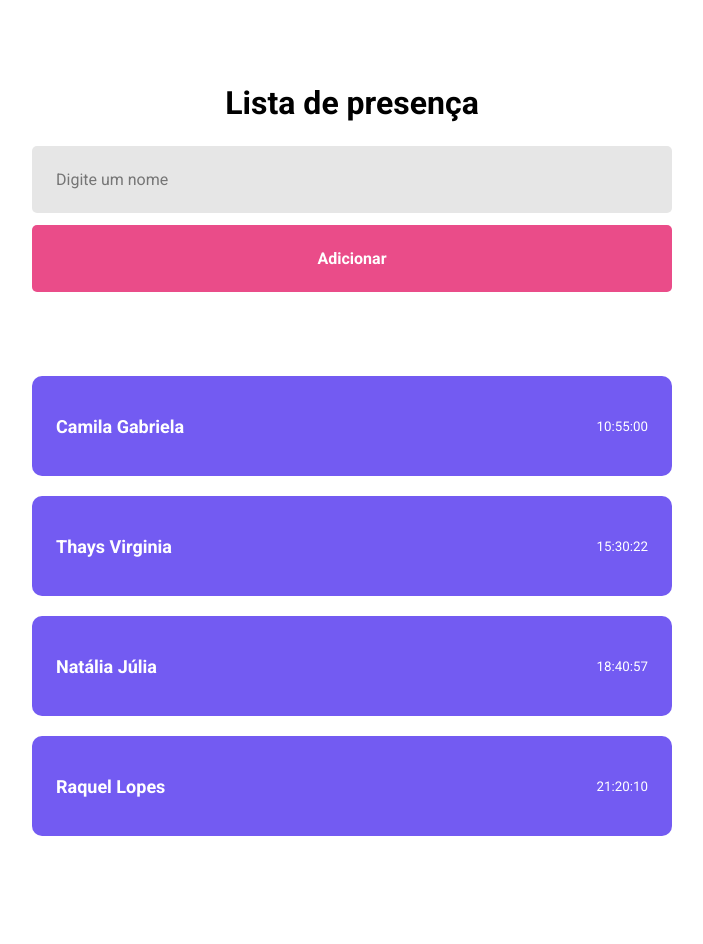
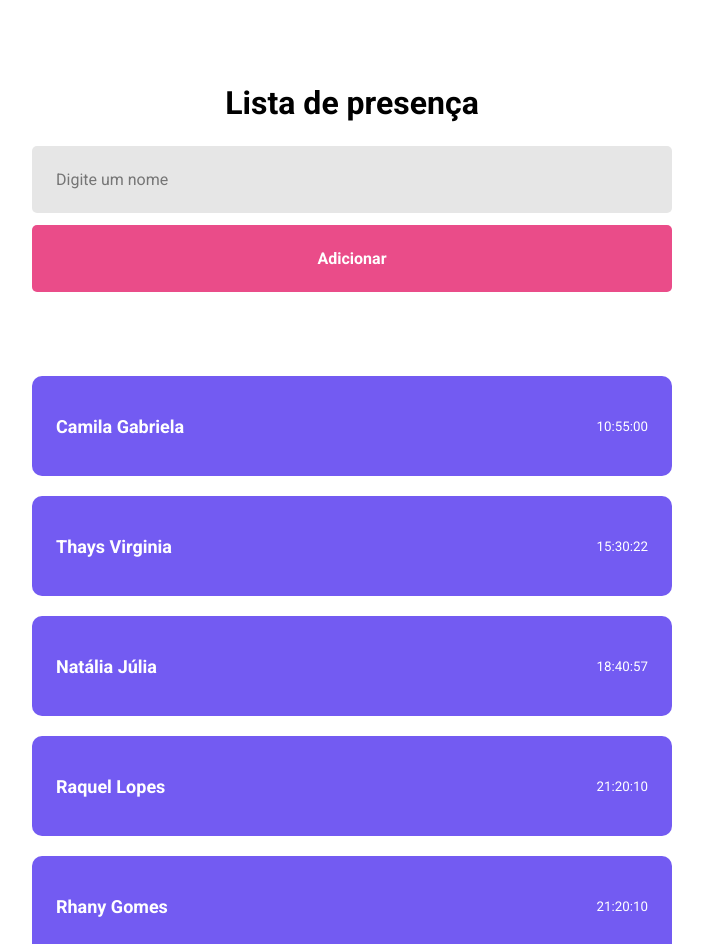
Before and after one commit to itsmyllaa/rocket-react, a React (Vite) app: page / in a window 1280 px wide. Shown: the top 944 px of the page, without its empty margins (288-991 px from the left). Before the commit the page ends 856 px from the top, so only its background shows below. Built offline with nearby package versions, Linux system fonts and the light colour scheme.

Commit message:
React project - props

```diff
--- a/src/pages/Home/index.jsx
+++ b/src/pages/Home/index.jsx
@@ -13,6 +13,7 @@ export function Home() {
       <Card name="Thays Virginia" time=" 15:30:22"/>
       <Card name="Natália Júlia" time=" 18:40:57"/>
       <Card name="Raquel Lopes" time=" 21:20:10"/>
+      <Card name="Rhany Gomes" time=" 21:20:10"/>
 
     </div>
   )
```
